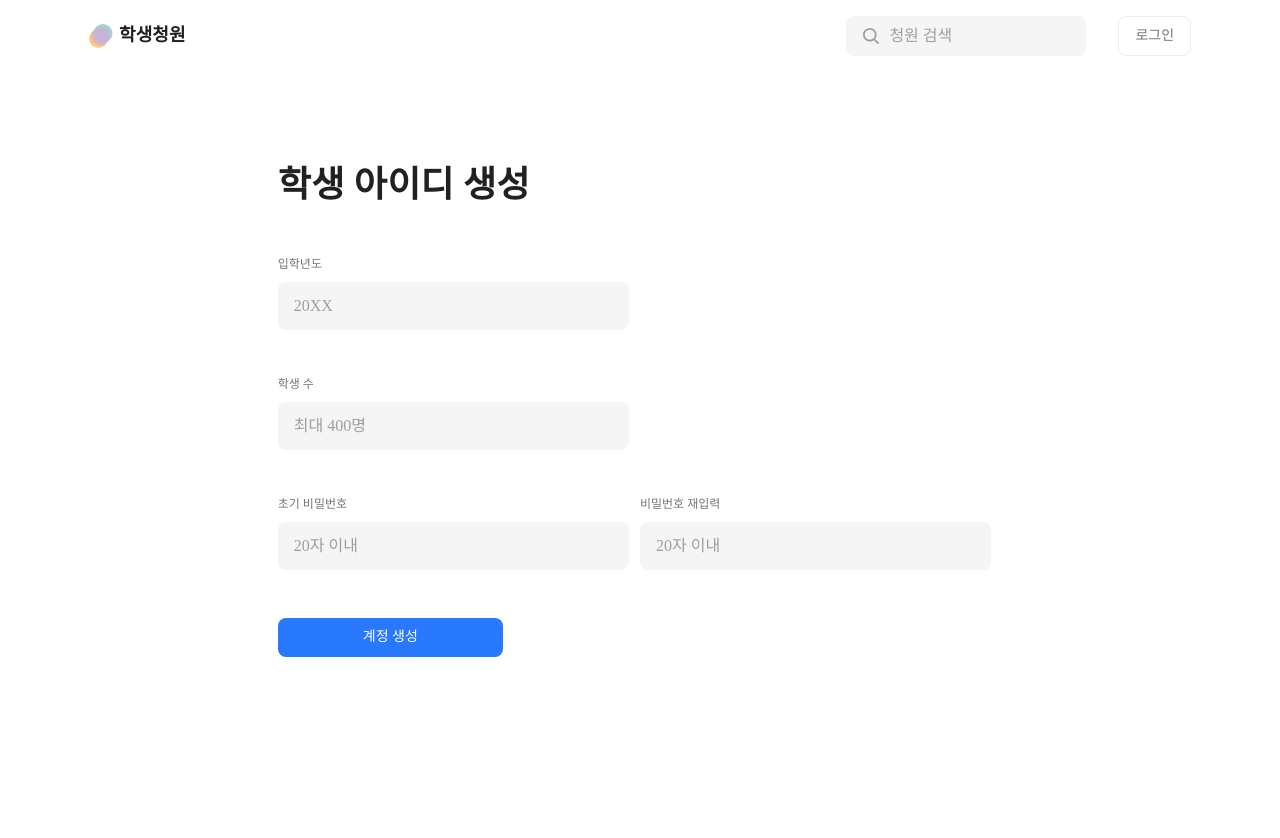
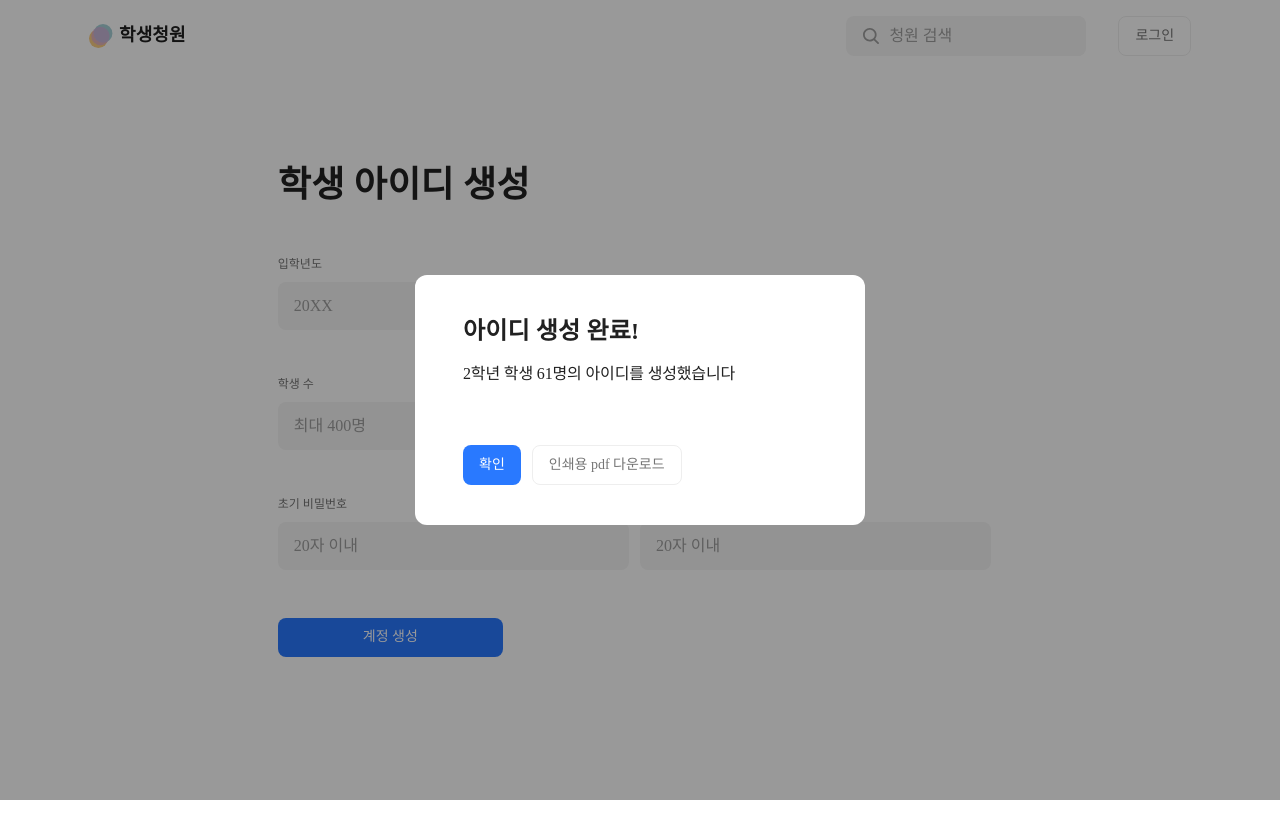
Before and after one commit to Bamdoliro/stupetition, a React (Create React App) app: page /petition/generate in a window 1280 px wide. Shown: the top 838 px of the page. Built offline with nearby package versions, Linux system fonts and the light colour scheme; no server answers.

Commit message:
ADD :: CheckGenerateModal 추가

```diff
--- /dev/null
+++ b/src/components/ui/home/GenerateStudents/CheckGenerateModal/index.tsx
@@ -0,0 +1,31 @@
+import MiniButton from 'components/common/MiniButton';
+import * as S from './style';
+
+const CheckGenerateModal = () => {
+  return (
+    <S.BlurBackground display={true ? 'flex' : 'none'}>
+      <S.CheckGenerateModal>
+        <S.CheckGenerateModalWrap>
+          <S.TextBox>
+            <S.Title>아이디 생성 완료!</S.Title>
+            <S.Content>2학년 학생 61명의 아이디를 생성했습니다</S.Content>
+          </S.TextBox>
+          <S.ButtonBox>
+            <MiniButton
+              option="FILLED"
+              value="확인"
+              onClick={() => console.log('확인')}
+            />
+            <MiniButton
+              option="UNFILLED"
+              value="인쇄용 pdf 다운로드"
+              onClick={() => console.log('다운로드')}
+            />
+          </S.ButtonBox>
+        </S.CheckGenerateModalWrap>
+      </S.CheckGenerateModal>
+    </S.BlurBackground>
+  );
+};
+
+export default CheckGenerateModal;
--- /dev/null
+++ b/src/components/ui/home/GenerateStudents/CheckGenerateModal/style.ts
@@ -0,0 +1,50 @@
+import { color } from 'styles/theme.style';
+import * as T from 'styles/text.style';
+import styled from 'styled-components';
+
+export const BlurBackground = styled.div<{ display: string }>`
+  display: ${(props) => props.display};
+  top: 0;
+  left: 0;
+  position: fixed;
+  width: 100vw;
+  height: 100vh;
+  background-color: rgba(0, 0, 0, 0.4);
+  scrollbar-width: none;
+`;
+
+export const CheckGenerateModal = styled.div`
+  position: absolute;
+  width: 450px;
+  height: 250px;
+  left: calc(50% - 450px / 2);
+  top: calc(50% - 250px / 2);
+  padding: 40px 48px;
+  background: ${color.white};
+  border-radius: 12px;
+`;
+
+export const CheckGenerateModalWrap = styled.div`
+  display: flex;
+  flex-direction: column;
+  gap: 59px;
+`;
+
+export const TextBox = styled.div`
+  display: flex;
+  flex-direction: column;
+  gap: 12px;
+`;
+
+export const Title = styled(T.H3)`
+  color: ${color.gray900};
+`;
+
+export const Content = styled(T.p2)`
+  color: ${color.gray900};
+`;
+
+export const ButtonBox = styled.div`
+  display: flex;
+  gap: 11px;
+`;
--- a/src/components/ui/home/GenerateStudents/index.tsx
+++ b/src/components/ui/home/GenerateStudents/index.tsx
@@ -3,6 +3,7 @@ import { ChangeEvent, useState } from 'react';
 import MiniButton from 'components/common/MiniButton';
 import { GenerateStudentsFeature } from 'features/home/generateStudents.feature';
 import { GenerateStudnetsType } from 'types/user.type';
+import CheckGenerateModal from './CheckGenerateModal';
 import * as S from './style';
 
 const GenerateStudnets = () => {
@@ -20,6 +21,7 @@ const GenerateStudnets = () => {
   };
 
   return (
+    <>
       <S.GenerateStudentsLayout>
         <S.GenerateStudentsWrap>
           <S.GenerateStudentsBox>
@@ -69,6 +71,8 @@ const GenerateStudnets = () => {
           </S.GenerateStudentsBox>
         </S.GenerateStudentsWrap>
       </S.GenerateStudentsLayout>
+      <CheckGenerateModal />
+    </>
   );
 };
 
```
Lines whose indentation alone changed are shown as unchanged.
